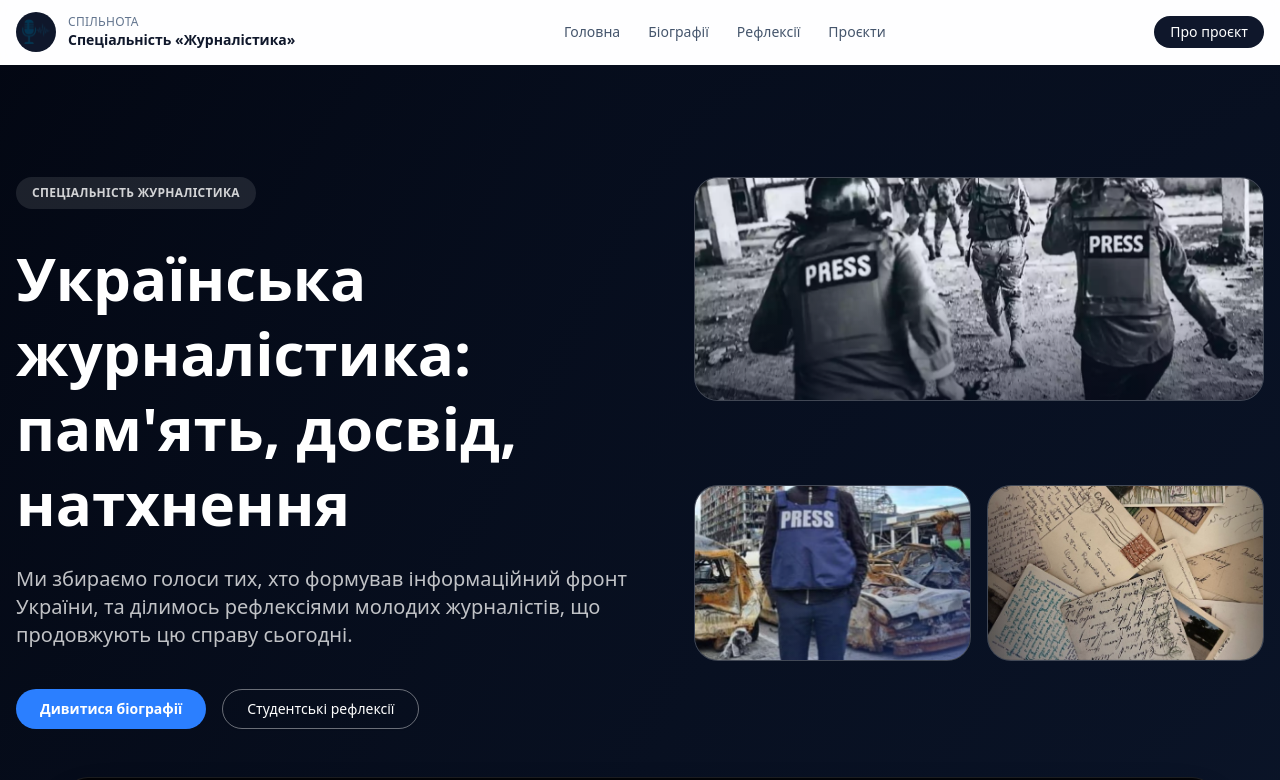
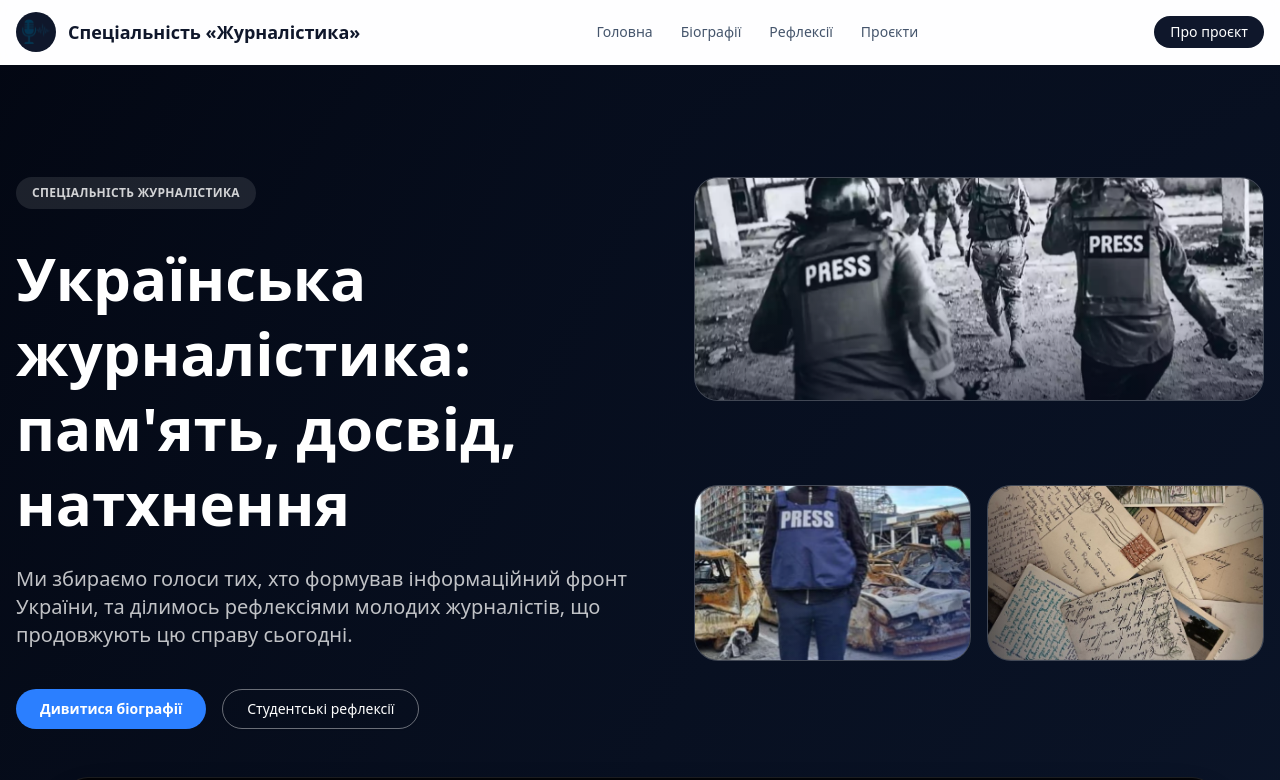
Before and after one commit to shameworm/media-blog-journalism, a Next.js app in the folder nextjs-media-blog-journalism/: page / in a window 1280 px wide. Shown: the top 780 px of the page. Built offline with nearby package versions, Linux system fonts and the light colour scheme; no server answers.

Commit message:
refactor: change header for better styling

```diff
--- a/nextjs-media-blog-journalism/src/components/Header.tsx
+++ b/nextjs-media-blog-journalism/src/components/Header.tsx
@@ -11,9 +11,8 @@ export default function Header() {
           <div className="relative flex h-10 w-10 items-center justify-center rounded-full bg-slate-900 text-white">
             <Image src="/images/logo.svg" alt="Логотип Спеціальність Журналістика" width={28} height={28} />
           </div>
-          <div className="hidden flex-col leading-tight md:flex">
-            <span className="text-xs uppercase tracking-wide text-slate-500">Спільнота</span>
-            <span className="text-sm font-semibold text-slate-900">Спеціальність &laquo;Журналістика&raquo;</span>
+          <div className="hidden md:flex">
+            <span className="text-lg font-bold text-slate-900">Спеціальність &laquo;Журналістика&raquo;</span>
           </div>
         </Link>
 
```
